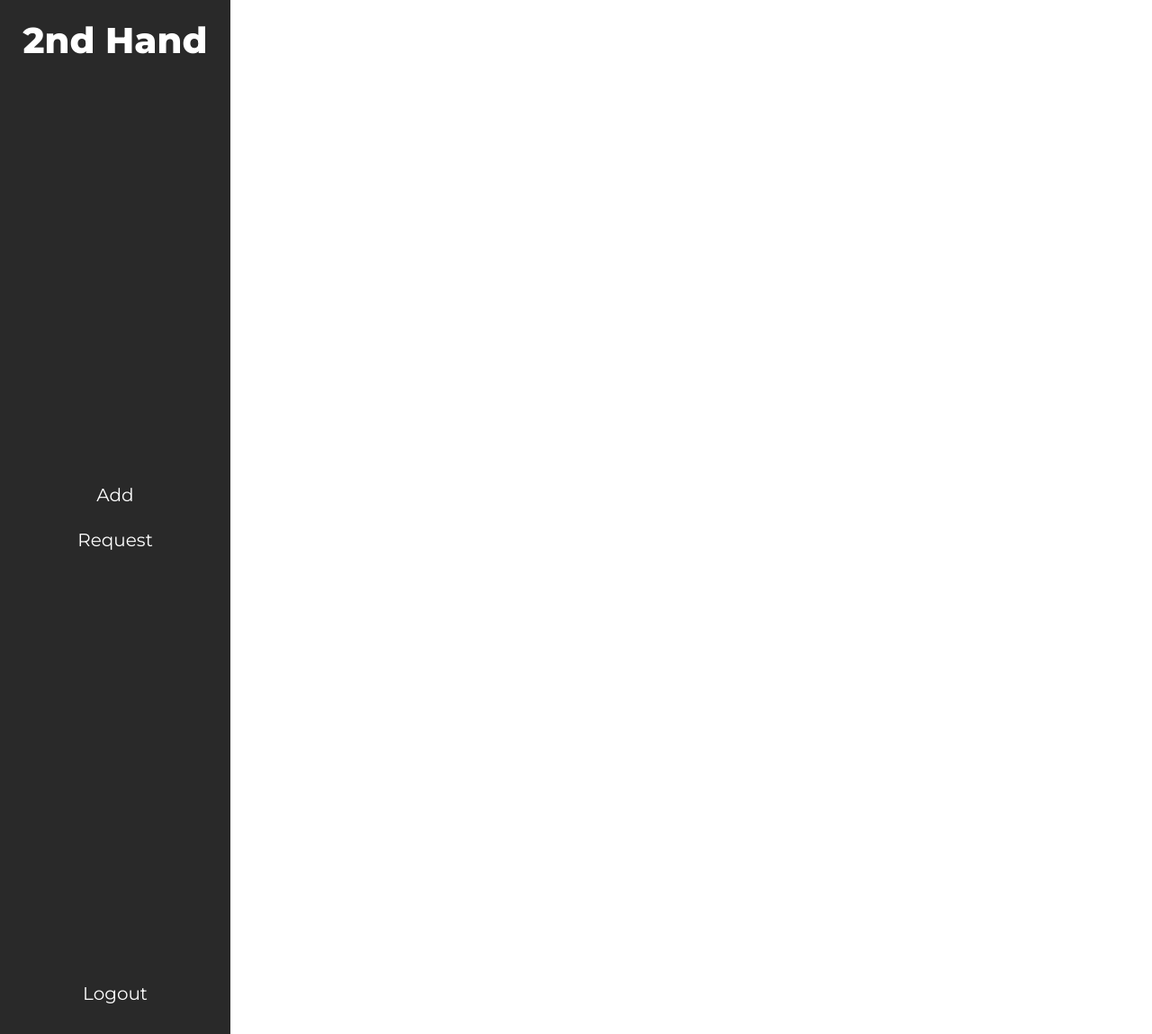
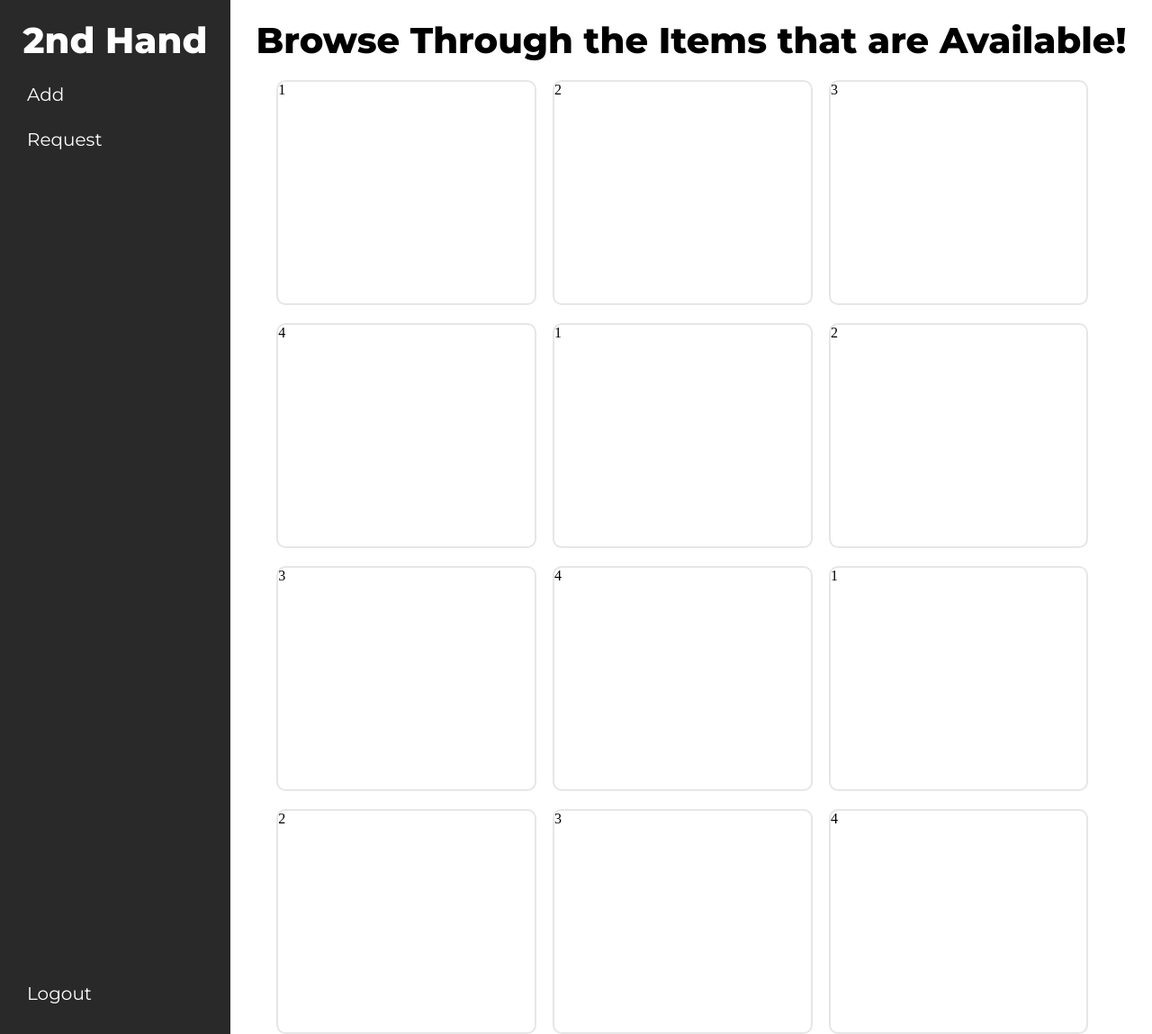
Before and after one commit to ryan-lam/dragonhack2021, a Django app: template project/app/templates/marketplace.html in a window 1280 px wide. Shown: the whole page at 90% size. Run offline with Django 3.2, Linux system fonts and the light colour scheme; the template is opened without the code that fills it, so the values that code supplies are empty.

Commit message:
Added Grid

```diff
--- a/project/app/static/style.css
+++ b/project/app/static/style.css
@@ -21,14 +21,13 @@
     justify-content: center;
     align-items: center;
     position: relative;
+    float: left;
 }
 
 .bold{
     font-weight: 900;
     font-size: 40px;
     font-family: 'Montserrat', sans-serif;
-    position: absolute;
-    top: 20px;
 
 }
 
@@ -38,11 +37,43 @@
     color: white;
     font-size: 20px;
     font-family: 'Montserrat', sans-serif;
-    text-align:center;
+    text-align:left;
+
     background-color: transparent;
+
+    position: absolute;
 }
 
 .sidebuttons:hover{
     background-color: #404040;
     cursor: pointer;
 }
+
+main{
+    width: 80%;
+    float: right;
+    overflow: scroll;
+    height: 100vh;
+
+}
+
+.itemslist{
+    width: 90%;
+    margin: auto;
+    margin-top: 20px;
+    display: grid;
+    grid-template-columns: 31.3% 31.3% 31.3%;
+    grid-auto-rows: 250px;
+    /* grid-template-rows: 250px 250px 200px 200px; */
+    column-gap: 2%;
+    row-gap: 20px;
+}
+
+.items{
+
+    width: 100%;
+    border-radius: 10px;
+    background-color: white;
+
+    border: solid 2px #e6e6e6;
+}
--- a/project/app/templates/marketplace.html
+++ b/project/app/templates/marketplace.html
@@ -7,10 +7,27 @@
 </head>
 <body>
 	<nav class="sidebar" >
-		<h1 class="bold" style="color: white;">2nd Hand</h1>
-		<button class="sidebuttons">Add</button>
-		<button class="sidebuttons">Request</button>
-		<button class="sidebuttons" style="bottom: 20px; position: absolute;">Logout</button>
+		<h1 class="bold" style="color: white; position: absolute; top: 20px;">2nd Hand</h1>
+		<button class="sidebuttons" style="top: 80px;"><p style="margin-left: 30px;">Add</p></button>
+		<button class="sidebuttons" style="top: 130px;"><p style="margin-left: 30px;">Request</p></button>
+		<button class="sidebuttons" style="bottom: 20px; position: absolute;"><p style="margin-left: 30px;">Logout</p></button>
 	</nav>
+	<main>
+		<h1 class="bold" style="color: black; text-align: center; margin: auto; margin-top: 20px;">Browse Through the Items that are Available!</h1>
+		<div class="itemslist">
+			<div class="items">1</div>
+			<div class="items">2</div>
+			<div class="items">3</div>
+			<div class="items">4</div>
+			<div class="items">1</div>
+			<div class="items">2</div>
+			<div class="items">3</div>
+			<div class="items">4</div>
+			<div class="items">1</div>
+			<div class="items">2</div>
+			<div class="items">3</div>
+			<div class="items">4</div>
+		</div>
+	</main>
 </body>
 </html>
```
Also changed, not shown: project/db.sqlite3.
